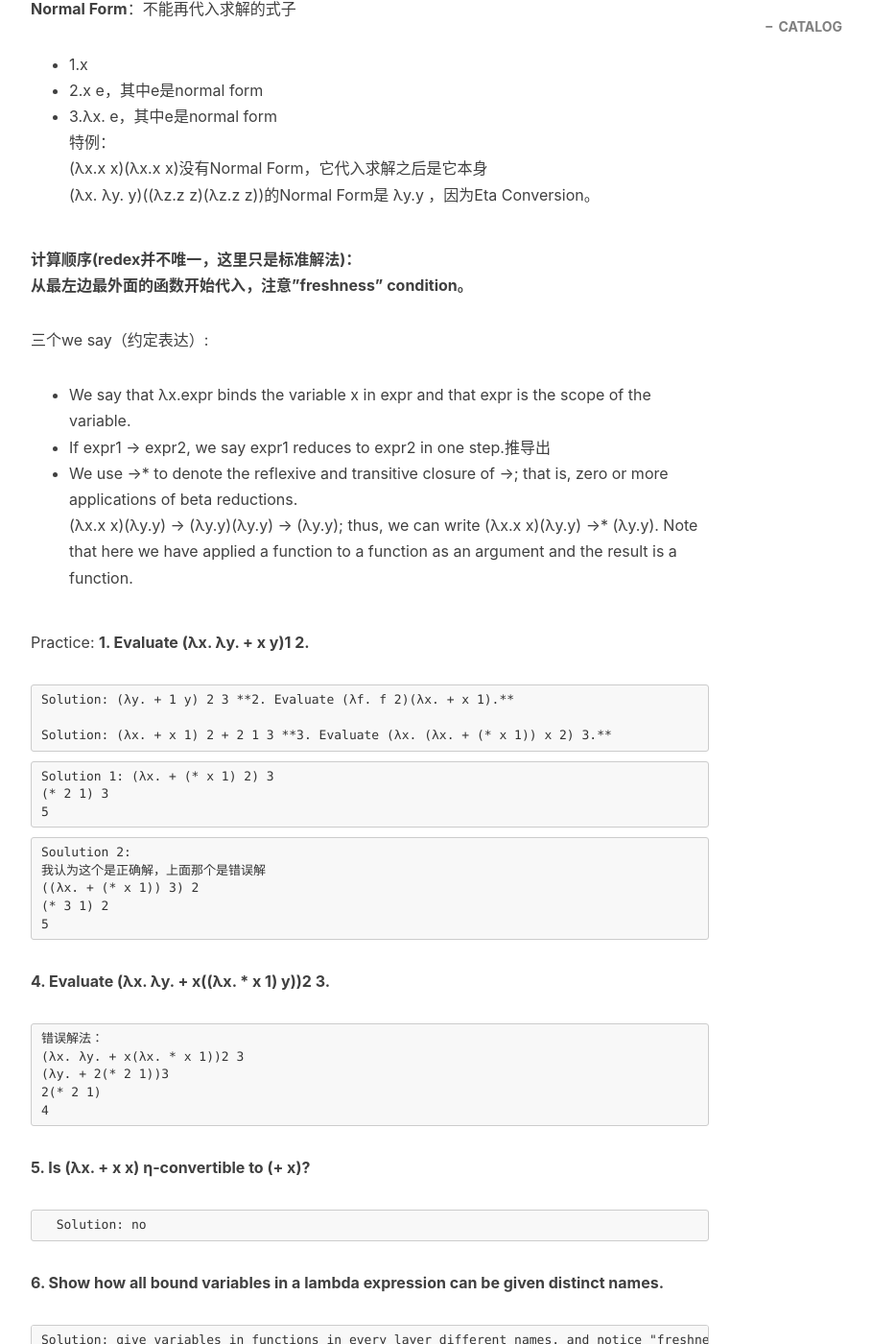
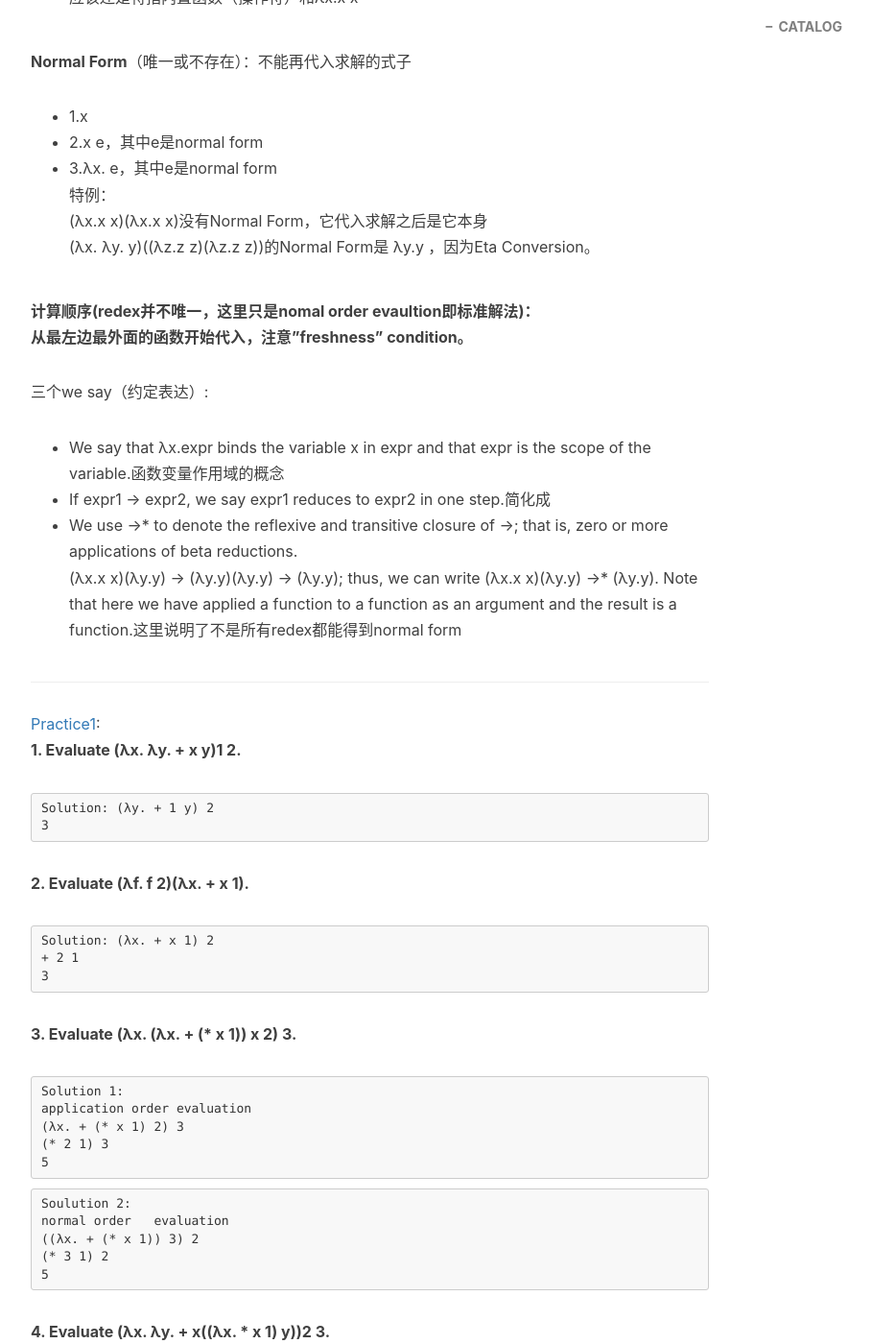
Before and after one commit to OneSunLee/OneSunLee.github.io, a Jekyll site: the page built from _posts/2022-07-05-lambda演算讲稿.md, in a window 1280 px wide and 1400 px high, scrolled down 2351 px. Shown: the whole window at 96% size, without its empty margins (233-1142 px from the left). Built offline with Jekyll 4.4.1, drawn with Linux system fonts in a browser that asks for light colours; nearby versions of some CDN libraries; comment, search, counter and statistics services are not loaded; some of the changed text lies outside the part shown.

Commit message:
correct some errors and implement some new details

````diff
--- a/_posts/2022-07-05-lambda演算讲稿.md
+++ b/_posts/2022-07-05-lambda演算讲稿.md
@@ -13,20 +13,21 @@
 [哥伦比亚大学讲稿](http://www.cs.columbia.edu/~aho/cs4115/Lectures/15-04-13.html)
 
 导入：
-f(x)=3*x => f x
-f(x,y)=x+2*y => f x y
+f(x)=3\*x => f x  => λx. \* x 3
+f(x,y)=x+2\*y => λx.λy. + x (\* 2 y)
 
 **expression**
-1.**variable** - free/bound :
+1.**variable**（变指绑定关系可变） - free/bound :
 例子：x y z
-2.**constant** - constant/built-in function:
+2.**constant** （所有constant都可以用不含constant的函数定义出来） - constant/built-in function:
 例子：1 2 3 + - * /
+所有的constant都能用函数进行定义，包括0 1 2、加减乘除、IF AND OR Pair LIST等等。
 3.**function**: λx. e
 例子：λx. + x 3
 4.**function application**或**lambda application**:形式为 expr expr:
 例子1：function argument ，即
 (λx. e) expr
-例子2：10 20意思是20带入10这个表达式，因为没有定义变量，这个表达式值为10
+例子2：10 20意思是20带入10这个表达式
 5.()
 6.expression
 
@@ -34,8 +35,9 @@
 
 **closed expression** (或称**contributor**): an expression without free variables.
 
-**Beta Reductions**：就是把实参代入函数，程序运行的过程就是不断Beta Reductions
-**redex**: 全称a reducible expression，推导过程
+**Beta Reductions**：就是把实参代入函数，目标对象是左边是λx. e的lambda application，程序运行的过程就是不断Beta Reductions
+**redex**: 全称a reducible expression 简化过程
+简化相反的过程叫beta abstraction抽象，我个人把抽象和简化统称为推导。
 
 **lambda calculus**：All functions in the lambda calculus are prefix and take exactly one   argument.点题了，expr expr中前面看成函数，后面看成实参，就是λ演算。
 **Currying**：就是n元函数拆成n个一元函数嵌套，即分多步一个个代入实参，解决多元函数的演算问题。
@@ -69,10 +70,10 @@
 
 一些消除歧义的语法：
 - 1.a b c 的 意思是(a b) c，这个叫left associative
-- 2.函数的优先级比代入求解（lambda演算）高，意思是λx.f g x = (λx.(f g) x)
+- 2.函数的优先级比代入求解（lambda演算）高，意思是λx.f g x = λx.((f g) x)
 - 3.函数主体尽量向右延伸，例如λx. + x 1 = λx. (+ x 1)，这里函数不是(+ x)而是(+ x 1)，这里应该还是特指内置函数（操作符）和λx.x x
 
-**Normal Form**：不能再代入求解的式子
+**Normal Form**（唯一或不存在）：不能再代入求解的式子
 - 1.x
 - 2.x e，其中e是normal form
 - 3.λx. e，其中e是normal form
@@ -80,34 +81,47 @@
 (λx.x x)(λx.x x)没有Normal Form，它代入求解之后是它本身
 (λx. λy. y)((λz.z z)(λz.z z))的Normal Form是 λy.y ，因为Eta Conversion。
 
-**计算顺序(redex并不唯一，这里只是标准解法)：**
+**计算顺序(redex并不唯一，这里只是nomal order evaultion即标准解法)：**
 **从最左边最外面的函数开始代入，注意"freshness" condition。**
 
 三个we say（约定表达）:
-* We say that λx.expr binds the variable x in expr and that expr is the scope of the variable.
-* If expr1 → expr2, we say expr1 reduces to expr2 in one step.推导出
+* We say that λx.expr binds the variable x in expr and that expr is the scope of the variable.函数变量作用域的概念
+* If expr1 → expr2, we say expr1 reduces to expr2 in one step.简化成
 * We use →* to denote the reflexive and transitive closure of →; that is, zero or more applications of beta reductions.
-(λx.x x)(λy.y) → (λy.y)(λy.y) → (λy.y); thus, we can write (λx.x x)(λy.y) →* (λy.y). Note that here we have applied a function to a function as an argument and the result is a function.
+(λx.x x)(λy.y) → (λy.y)(λy.y) → (λy.y); thus, we can write (λx.x x)(λy.y) →* (λy.y). Note that here we have applied a function to a function as an argument and the result is a function.这里说明了不是所有redex都能得到normal form
 
-Practice:
+---
+
+[Practice1](http://www.cs.columbia.edu/~aho/cs4115/Lectures/15-04-13.html):
 **1. Evaluate (λx. λy. + x y)1 2.**
 
-	Solution: (λy. + 1 y) 2 3
+```
+Solution: (λy. + 1 y) 2
+3
+```
+
 **2. Evaluate (λf. f 2)(λx. + x 1).**
 
-	Solution: (λx. + x 1) 2 + 2 1 3
+```
+Solution: (λx. + x 1) 2
++ 2 1
+3
+```
+
 **3. Evaluate (λx. (λx. + (* x 1)) x 2) 3.**
 
 
 ```
-Solution 1: (λx. + (* x 1) 2) 3
+Solution 1:
+application order evaluation
+(λx. + (* x 1) 2) 3
 (* 2 1) 3
 5
 ```
 
 ```
 Soulution 2:
-我认为这个是正确解，上面那个是错误解
+normal order   evaluation
 ((λx. + (* x 1)) 3) 2
 (* 3 1) 2
 5
@@ -116,7 +130,7 @@
 ```
 错误解法：
 (λx. λy. + x(λx. * x 1))2 3
-(λy. + 2(* 2 1))3
+(λy. + 2(* 2 1))3   //这里是对freshness condition的概念没理解
 2(* 2 1)
 4
 ```
@@ -132,3 +146,68 @@
 ```
 Solution：见“一些语法”。
 ```
+---
+讲稿中对list的定义不是很清晰，这里给篇文章，指明List是若干层pair：  https://sookocheff.com/post/fp/representing-pairs-and-lists-in-lambda-calculus/
+
+[Practice2](http://www.cs.columbia.edu/~aho/cs4115/Lectures/15-04-20.html):
+**1.Evaluate ((λx.((λw.λz. + w z)1)) ((λx. xx)(λx. xx))) ((λy. * y 1) (- 3 2)) using normal order evaluation and applicative order evaluation.**
+
+```
+Solution：
+{[λx.((λw.λz. + w z)1)] [(λx. xx)(λx. xx)]} {(λy. * y 1) (- 3 2)}
+normal order evaluation
+->{(λw.λz. + w z)1} {(λy. * y 1) (- 3 2)}
+->[λz. + 1 z] [(λy. * y 1) (- 3 2)]
+->+ 1 [(λy. * y 1) (- 3 2)]
+->+ 1 (* 1 1)
+->2
+
+applicative order evaluation
+->{[λx.λz. + 1 z] [(λx. xx)(λx. xx)]} {(λy. * y 1) (- 3 2)}
+->[λz. + 1 z] [(λy. * y 1) (- 3 2)]
+->* 2
+
+```
+
+**2.Give an example of a code optimization transformation that has the Church-Rosser property.**
+
+```
+Solution：
+```
+
+**3.Evaluate FAC 2.**
+
+```
+Solution：
+```
+
+**4.Evaluate succ two.**
+
+```
+Solution：
+```
+
+**5.Evaluate add two three.**
+
+```
+Solution：
+```
+
+**6.Let mul be the function
+λm.λn.λf.λx. m (n f x)**
+
+```
+Solution：
+```
+
+**7.Evaluate mul two three.**
+
+```
+Solution：
+```
+
+**8.Write a lambda expression for the boolean predicate isZero and evaluate isZero one.**
+
+```
+Solution：
+```
````
Also changed, not shown: other parts of _posts/2022-07-05-lambda演算讲稿.md (+2 -3 lines).
